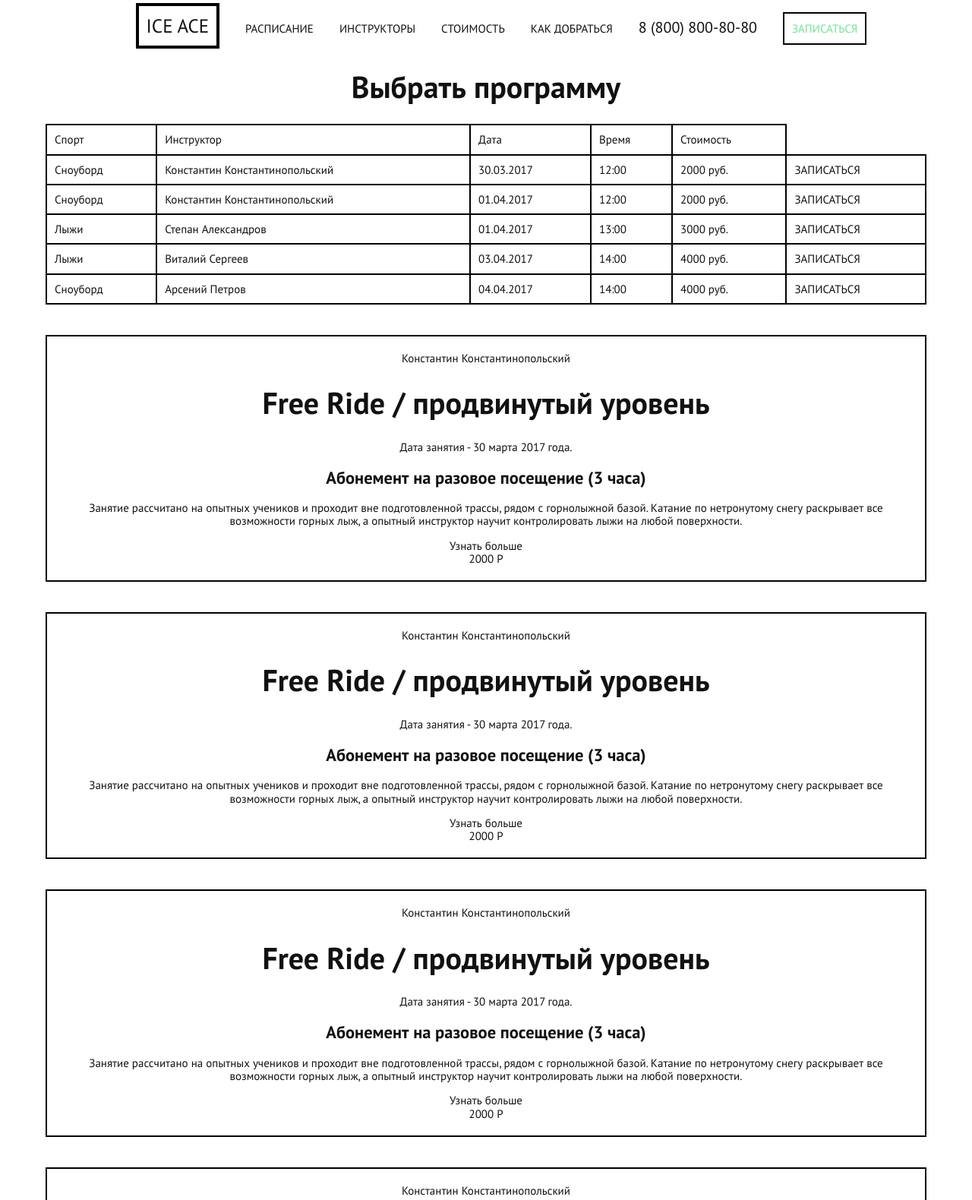
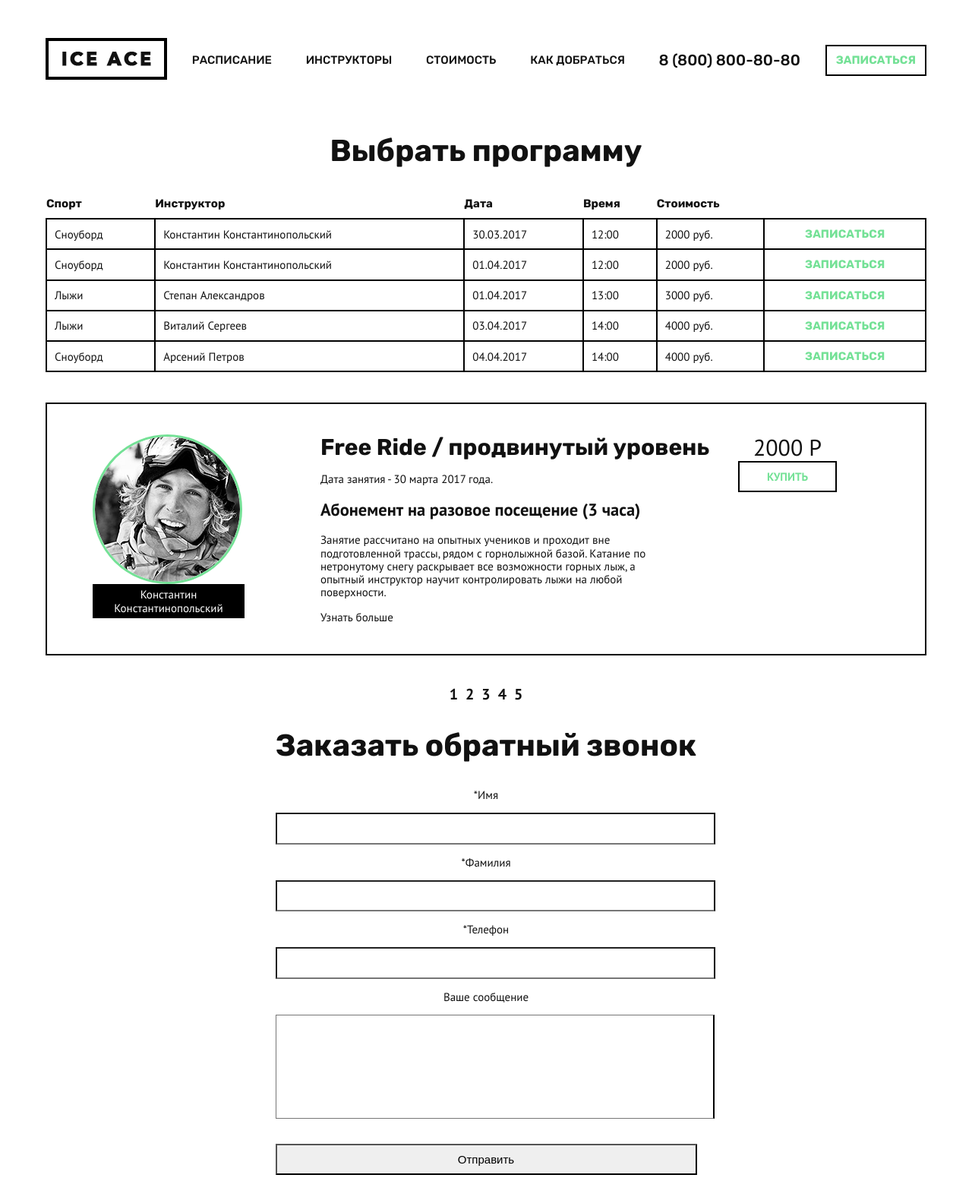
Before and after one commit to Zveee/snowboards, a website: page src/pug/index.pug in a window 1280 px wide. Shown: the part 10-1590 px from the top of the page at 76% size. Drawn offline with nearby package versions, Linux system fonts and the light colour scheme; files that its build step writes are made by us from their sources; files whose address does not match are found by name.

Commit message:
css continued

```diff
--- /dev/null
+++ b/src/less/blocks/callback.less
@@ -0,0 +1,32 @@
+.callback {
+
+	&__inner {
+		width: 555px;
+		margin: 0 auto;
+	}
+}
+
+form {
+	border: none;
+}
+
+textarea {
+	resize: none;
+	height: 115px;
+	overflow: auto;
+}
+
+.form {
+
+	&__subtitle {
+		text-align: left;
+	}
+
+	&__input {
+		width: 555px;
+		border-right: 2px solid #000;
+		box-shadow: none;
+		padding: 10px 10px;
+		margin: 15px 0;
+	}
+}
--- a/src/less/blocks/page-header.less
+++ b/src/less/blocks/page-header.less
@@ -1,33 +1,62 @@
+.page-header {
+	padding: 40px 0 20px;
+}
 
-.menu {
+.page-header__menu {
 	display: flex;
 	flex-flow: row nowrap;
 	justify-content: space-between;
+	align-items: center;
 	width: 100%;
+	margin: auto;
+}
 
-	&__item {
-		flex-shrink: 0;
+.menu__item {
+	display: inline-block;
+	text-transform: uppercase;
+	font-family: @titles;
+	font-weight: @med-weight;
+	margin: 20px 10px;
 
-		display: inline-block;
-		text-transform: uppercase;
-		font-weight: @h2-weight;
-		padding: 15px 5px;
-		margin: 0 10px;
+	& a {
+		padding: 10px 12px;
 	}
 }
 
-.logo {
-	border: 4px solid #000;
-	font-size: 25px;
-	padding: 10px;
+
+li:first-child {
+	margin-left: 0;
 }
+
+li:last-child {
+	margin-right: 0;
+}
+
+// .logo {
+// 	border: 4px solid #000;
+// 	font-family: @titles;
+// 	font-size: 25px;
+// 	padding: 10px;
+// }
+
+// li:nth-child(2,3,4,5):hover {
+// 	border-bottom: 4px solid @link-color;
+// }
 
 .tel {
 	font-size: 20px;
 }
 
-.button-reg {
+.tel:hover {
+	color: @link-color;
+}
+
+.button {
+	display: block;
+	box-sizing: border-box;
+	min-width: 130px;
 	border: 2px solid #000;
 	padding: 10px;
-	font-weight: @h2-weight;
+	font-weight: @big-weight;
+	color: @link-color;
 }
--- a/src/less/blocks/programs.less
+++ b/src/less/blocks/programs.less
@@ -1,28 +1,46 @@
-.title {
-	font-size: @h1-size;
-	font-weight: @h1-weight;
+.programs {
+
+	&__inner {
+
+	}
 }
 
-table {
+.title {
+	font-family: @titles;
+	font-size: @big-size;
+	font-weight: @big-weight;
+}
+
+.subtitle {
+	font-family: @titles;
+	font-weight: @big-weight;
+}
+
+.table {
 	width: 100%;
 	border-collapse: collapse;
 	text-align: left;
 }
 
-.caption {
-
+td {
+	border: 2px solid #000;
+	padding: 10px;
 }
 
-.button-reg {
-	text-align: center;
-	color: @link-color;
+
+.table th {
+	padding: 10px 0;
+	border-top: none;
+	border-left: none;
+	border-right: none;
 }
 
-tr {
-
+.center {
+	text-align: center;
 }
 
-td {
-	padding: 10px;
-	border: 2px solid #000;
+.reg {
+	font-family: @titles;
+	color: @link-color;
+	font-weight: @big-weight;
 }
--- a/src/less/blocks/promo-cards.less
+++ b/src/less/blocks/promo-cards.less
@@ -1,9 +1,64 @@
 .cards {
+	position: relative;
 
 	&__item {
-		padding: 20px;
+		padding: 40px 60px;
 		margin: 40px 0;
 		border: 2px solid #000;
+
+		display: flex;
+		flex-flow: row nowrap;
+	}
+}
+
+.face {
+	width: 200px;
+
+	&__img {
+		display: block;
+		border: 3px solid @link-color;
+		border-radius: 50%;
 	}
 
+	&__name {
+		display: block;
+		padding: 5px;
+		background-color: #000;
+		color: #fff;
+	}
 }
+
+.description {
+	width: 550px;
+	text-align: left;
+	margin-left: 100px;
+
+	&__title {
+		display: block;
+		font-size: 30px;
+		font-family: @titles;
+		font-weight: @big-weight;
+		margin: 0;
+	}
+
+	&__text {
+		width: 80%;
+	}
+}
+
+.cost span {
+	display: block;
+	font-size: 30px;
+	font-weight: @med-weight;
+}
+
+
+.cards__pages a {
+	padding: 5px 5px;
+	font-weight: @big-weight;
+	font-size: @med-size;
+}
+
+.cards__pages a:hover {
+	color: @link-color;
+}
--- a/src/less/global.less
+++ b/src/less/global.less
@@ -1,22 +1,23 @@
 body {
-	min-width: 1160px;
-	// margin: 0 auto;
+	width: 1160px;
 	box-sizing: border-box;
-	padding: 0 60px;
+	margin: 0 auto;
 	background-color: #ffffff;
 	color: @text-color;
-	text-align: center;
 	font-family: @small-text;
 	font-size: @small-size;
 }
 
 ul {
 	list-style-type: none;
-	// margin: 0;
-	// padding: 0;
+	padding: 0;
 }
 
 a {
 	text-decoration: none;
 	color: @text-color;
- }
+}
+
+main {
+	text-align: center;
+}
--- a/src/less/style.less
+++ b/src/less/style.less
@@ -7,4 +7,5 @@
 @import 'blocks/page-header.less';
 @import 'blocks/programs.less';
 @import 'blocks/promo-cards.less';
+@import 'blocks/callback.less';
 @import 'blocks/page-footer.less';
--- a/src/pug/index.pug
+++ b/src/pug/index.pug
@@ -14,7 +14,7 @@ body
 		.page-header__inner
 			ul.page-header__menu
 				li.menu__item
-					a.logo(href="#") ICE ACE
+					img.logo(src="../img/logo.png", alt="")
 				li.menu__item
 					a(href="#") расписание
 				li.menu__item
@@ -26,7 +26,7 @@ body
 				li.menu__item
 					a.tel(href="tel:8-800-800-80-80") 8 (800) 800-80-80
 				li.menu__item
-					a.button-reg(href="#") ЗАПИСАТЬСЯ
+					a.button(href="#") ЗАПИСАТЬСЯ
 
 
 	main
@@ -37,26 +37,26 @@ body
 
 				h1.title
 					| Выбрать программу
-				h2.subtitle
-				table.programs__table
-					tr.table__item.caption
-						td
-							span
+				table.programs.table
+
+					tr.caption__row
+						th.no-border.no-padding
+							span.subtitle
 								| Спорт
-						td
-							span
+						th.no-border.no-padding
+							span.subtitle
 								| Инструктор
-						td
-							span
+						th.no-border.no-padding
+							span.subtitle
 								| Дата
-						td
-							span
+						th.no-border.no-padding
+							span.subtitle
 								| Время
-						td
-							span
+						th.no-border.no-padding
+							span.subtitle
 								| Стоимость
 
-					tr.table__item
+					tr.programs__row
 						td
 							span
 								| Сноуборд
@@ -71,10 +71,10 @@ body
 						td
 							span
 								| 2000 руб.
-						td
-							a.button-table-reg(href="#") ЗАПИСАТЬСЯ
+						td.center
+							a.reg(href="#") ЗАПИСАТЬСЯ
 
-					tr.table__item
+					tr.programs__row
 						td
 							span
 								| Сноуборд
@@ -89,10 +89,10 @@ body
 						td
 							span
 								| 2000 руб.
-						td
-							a.button-table-reg(href="#") ЗАПИСАТЬСЯ
+						td.center
+							a.reg(href="#") ЗАПИСАТЬСЯ
 
-					tr.table__item
+					tr.programs__row
 						td
 							span
 								| Лыжи
@@ -107,10 +107,10 @@ body
 						td
 							span
 								| 3000 руб.
-						td
-							a.button-table-reg(href="#") ЗАПИСАТЬСЯ
+						td.center
+							a.reg(href="#") ЗАПИСАТЬСЯ
 
-					tr.table__item
+					tr.programs__row
 						td
 							span
 								| Лыжи
@@ -125,10 +125,10 @@ body
 						td
 							span
 								| 4000 руб.
-						td
-							a.button-table-reg(href="#") ЗАПИСАТЬСЯ
+						td.center
+							a.reg(href="#") ЗАПИСАТЬСЯ
 
-					tr.table__item
+					tr.programs__row
 						td
 							span
 								| Сноуборд
@@ -143,8 +143,8 @@ body
 						td
 							span
 								| 4000 руб.
-						td
-							a.button-table-reg(href="#") ЗАПИСАТЬСЯ
+						td.center
+							a.reg(href="#") ЗАПИСАТЬСЯ
 
 		section.promo__cards
 
@@ -152,103 +152,26 @@ body
 
 				.cards__item
 					.face
-						img
-						span
+						img.face__img(src="../img/face.png", alt="")
+						span.face__name
 							| Константин Константинопольский
+
 					.description
-						h1.title
+						h3.description__title
 							| Free Ride / продвинутый уровень
-						span.text
+						p.description__text
 							| Дата занятия - 30 марта 2017 года.
-						h2.subtitle
+						h2.description__subtitle
 							| Абонемент на разовое посещение (3 часа)
-						p.text
+						p.description__text
 							| Занятие рассчитано на опытных учеников и проходит вне подготовленной трассы, рядом с горнолыжной базой. Катание по нетронутому снегу раскрывает все возможности горных лыж, а опытный инструктор научит контролировать лыжи на любой поверхности.
-						a(href="#").more Узнать больше
+						a.more(href="#") Узнать больше
+
 					.cost
 						span
 							| 2000 Р
-						a(href="#").buy
+						a.button(href="#") КУПИТЬ
 
-				.cards__item
-					.face
-						img
-						span
-							| Константин Константинопольский
-					.description
-						h1.title
-							| Free Ride / продвинутый уровень
-						span.text
-							| Дата занятия - 30 марта 2017 года.
-						h2.subtitle
-							| Абонемент на разовое посещение (3 часа)
-						p.text
-							| Занятие рассчитано на опытных учеников и проходит вне подготовленной трассы, рядом с горнолыжной базой. Катание по нетронутому снегу раскрывает все возможности горных лыж, а опытный инструктор научит контролировать лыжи на любой поверхности.
-						a(href="#").more Узнать больше
-					.cost
-						span
-							| 2000 Р
-						a(href="#").buy
-
-				.cards__item
-					.face
-						img
-						span
-							| Константин Константинопольский
-					.description
-						h1.title
-							| Free Ride / продвинутый уровень
-						span.text
-							| Дата занятия - 30 марта 2017 года.
-						h2.subtitle
-							| Абонемент на разовое посещение (3 часа)
-						p.text
-							| Занятие рассчитано на опытных учеников и проходит вне подготовленной трассы, рядом с горнолыжной базой. Катание по нетронутому снегу раскрывает все возможности горных лыж, а опытный инструктор научит контролировать лыжи на любой поверхности.
-						a(href="#").more Узнать больше
-					.cost
-						span
-							| 2000 Р
-						a(href="#").buy
-
-				.cards__item
-					.face
-						img
-						span
-							| Константин Константинопольский
-					.description
-						h1.title
-							| Free Ride / продвинутый уровень
-						span.text
-							| Дата занятия - 30 марта 2017 года.
-						h2.subtitle
-							| Абонемент на разовое посещение (3 часа)
-						p.text
-							| Занятие рассчитано на опытных учеников и проходит вне подготовленной трассы, рядом с горнолыжной базой. Катание по нетронутому снегу раскрывает все возможности горных лыж, а опытный инструктор научит контролировать лыжи на любой поверхности.
-						a(href="#").more Узнать больше
-					.cost
-						span
-							| 2000 Р
-						a(href="#").buy
-
-				.cards__item
-					.face
-						img
-						span
-							| Константин Константинопольский
-					.description
-						h1.title
-							| Free Ride / продвинутый уровень
-						span.text
-							| Дата занятия - 30 марта 2017 года.
-						h2.subtitle
-							| Абонемент на разовое посещение (3 часа)
-						p.text
-							| Занятие рассчитано на опытных учеников и проходит вне подготовленной трассы, рядом с горнолыжной базой. Катание по нетронутому снегу раскрывает все возможности горных лыж, а опытный инструктор научит контролировать лыжи на любой поверхности.
-						a(href="#").more Узнать больше
-					.cost
-						span
-							| 2000 Р
-						a(href="#").buy
 
 				.cards__pages
 					a(href="#") 1
@@ -261,21 +184,26 @@ body
 
 			.callback__inner
 
-				h1.title
+				h2.title
 					| Заказать обратный звонок
-				h2.subtitle
-					| *Имя
-					input.callback__item
-				h2.subtitle
-					| *Фамилия
-					input.callback__item
-				h2.subtitle
-					| *Телефон
-					input.callback__item
-				h2.subtitle
-					| Ваше сообщение
-					input.callback__item
-				a(href="#").send
+				form.callback.form
+					span.form__subtitle
+						| *Имя
+					input.form__input(type="text")
+
+					span.form__subtitle
+						| *Фамилия
+					input.form__input(type="text")
+
+					span.form__subtitle
+						| *Телефон
+					input.form__input(type="tel")
+
+					span.form__subtitle
+						| Ваше сообщение
+					textarea.form__input(type="text")
+
+					input.form__input(type="submit" value="Отправить")
 
 
 
```
Also changed, not shown: src/less/variables.less (+5 -5 lines), css/normalize.css (renamed from src/less/blocks/normalize.css), img/logo.png (added), makets/logo.png (added), src/img/face.png (added), src/img/logo.png (added), src/img/logo.svg (added).
